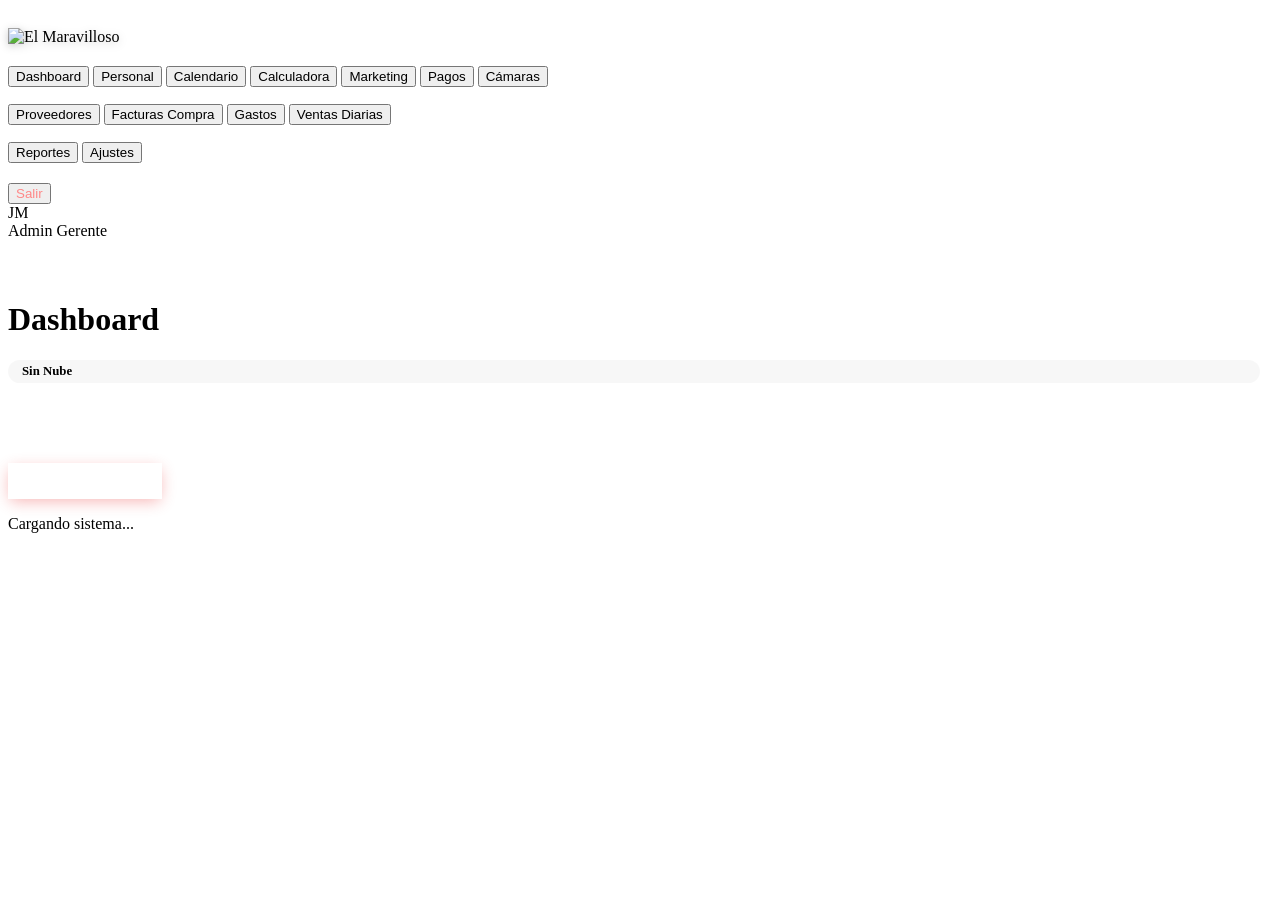
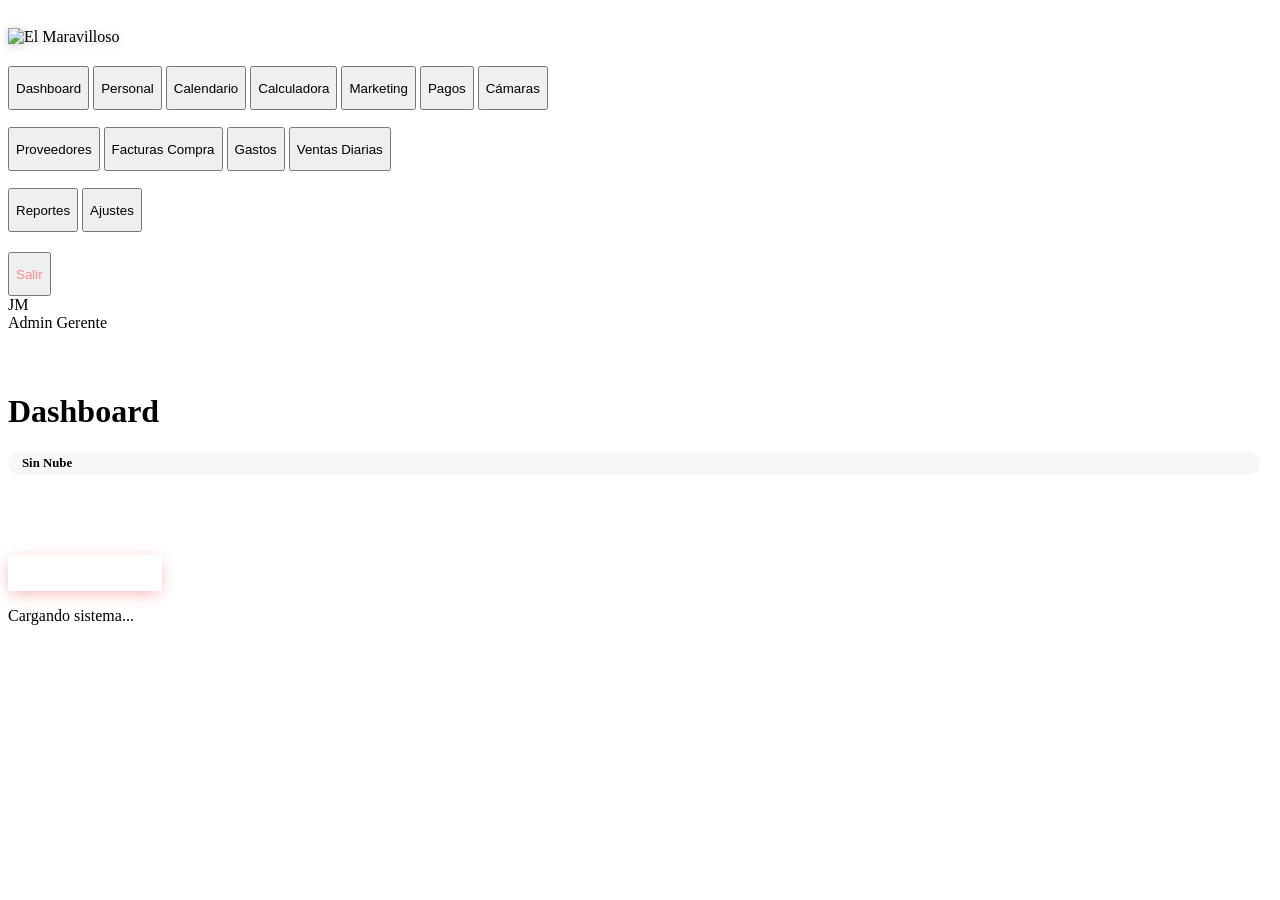

feat: auditoría completa R2 — seguridad, UX y performance

--- a/css/components.css
+++ b/css/components.css
@@ -890,6 +890,10 @@
     border-left-color: var(--primary) !important;
 }
 
+.toast-error {
+    border-left-color: #ef4444 !important;
+}
+
 .sync-toast.fading {
     opacity: 0;
     transform: translateX(100px);
@@ -1084,4 +1088,54 @@
     color: rgba(16, 185, 129, 0.05);
     transform: rotate(-15deg);
     pointer-events: none;
+}
+
+/* ============================================================
+   MOBILE UX FIXES
+   ============================================================ */
+
+/* 1. font-size 16px en inputs para evitar zoom automático en iOS */
+@media (max-width: 768px) {
+    .form-input,
+    input[type="text"],
+    input[type="number"],
+    input[type="date"],
+    input[type="email"],
+    input[type="password"],
+    input[type="search"],
+    input[type="tel"],
+    select,
+    textarea {
+        font-size: 16px !important;
+    }
+}
+
+/* 2. Touch targets mínimo 44px para nav-items y botones de cerrar modal */
+.nav-item {
+    min-height: 44px;
+}
+
+.modal-close {
+    min-width: 44px;
+    min-height: 44px;
+    display: flex;
+    align-items: center;
+    justify-content: center;
+    padding: 8px;
+}
+
+/* 3. Safe-area-inset en modales para notch de celulares */
+#modal-container {
+    padding-bottom: env(safe-area-inset-bottom, 0px);
+}
+
+.modal {
+    padding-bottom: max(0px, env(safe-area-inset-bottom));
+}
+
+@media (max-width: 768px) {
+    .modal {
+        max-height: calc(95vh - env(safe-area-inset-top, 0px) - env(safe-area-inset-bottom, 0px));
+        margin-top: env(safe-area-inset-top, 0px);
+    }
 }
